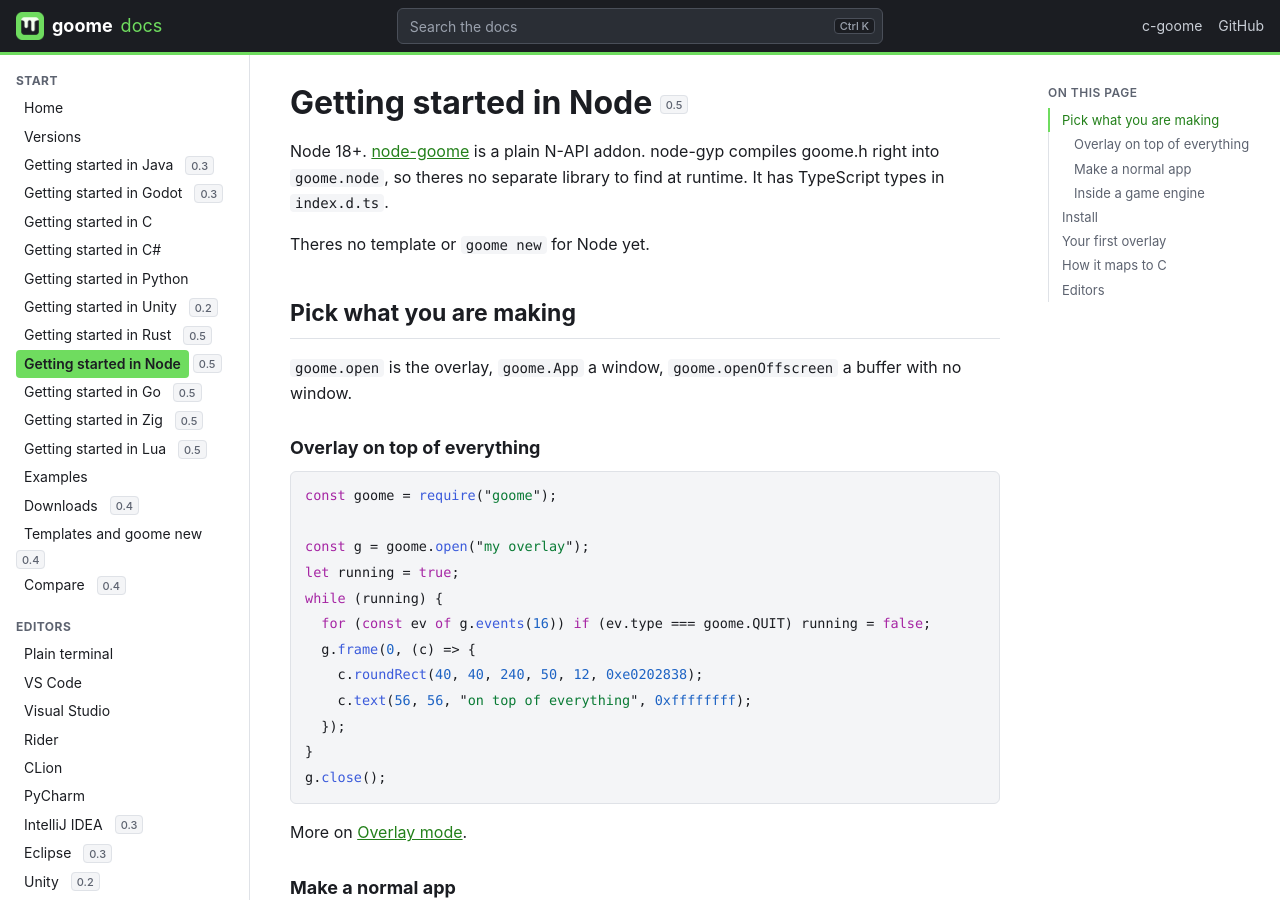
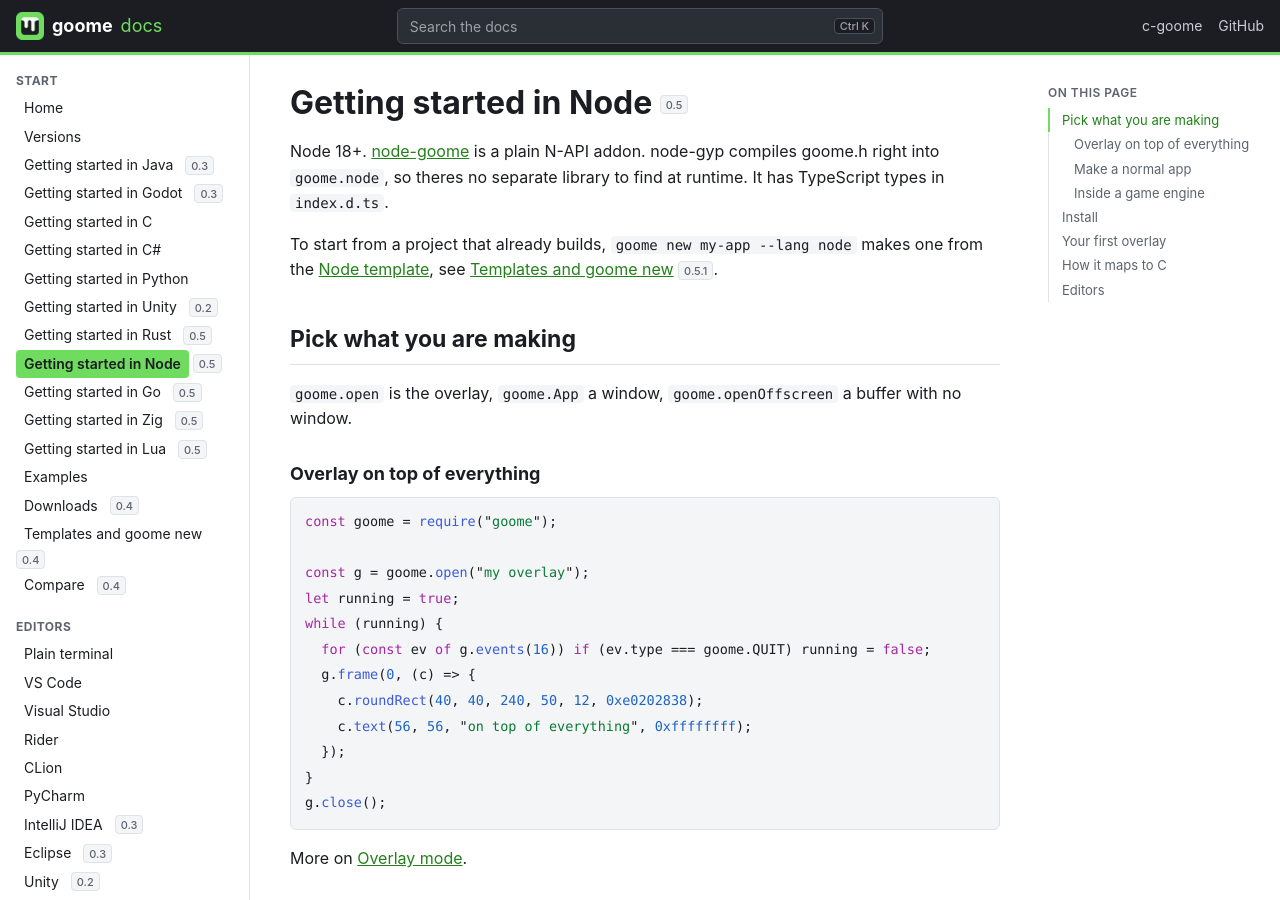
Before and after one commit to goome-ui/docs, a Jekyll site: the page built from pages/start-node.md, in a window 1280 px wide and 900 px high. Built offline with Jekyll 4.4.1, drawn with Linux system fonts in a browser that asks for light colours.

Commit message:
Link the new templates

```diff
--- a/pages/start-node.md
+++ b/pages/start-node.md
@@ -6,7 +6,7 @@ title: Getting started in Node
 
 Node 18+. [node-goome](https://github.com/goome-ui/node-goome) is a plain N-API addon. node-gyp compiles goome.h right into `goome.node`, so theres no separate library to find at runtime. It has TypeScript types in `index.d.ts`.
 
-Theres no template or `goome new` for Node yet.
+To start from a project that already builds, `goome new my-app --lang node` makes one from the [Node template](https://github.com/goome-ui/goome-app-template-node), see [Templates and goome new](templates.md) <kbd>0.5.1</kbd>.
 
 ## Pick what you are making
 
```
Also changed, not shown: pages/start-go.md (+1 -1 lines), pages/start-lua.md (+1 -1 lines), pages/start-rust.md (+1 -1 lines), pages/start-zig.md (+1 -1 lines).
